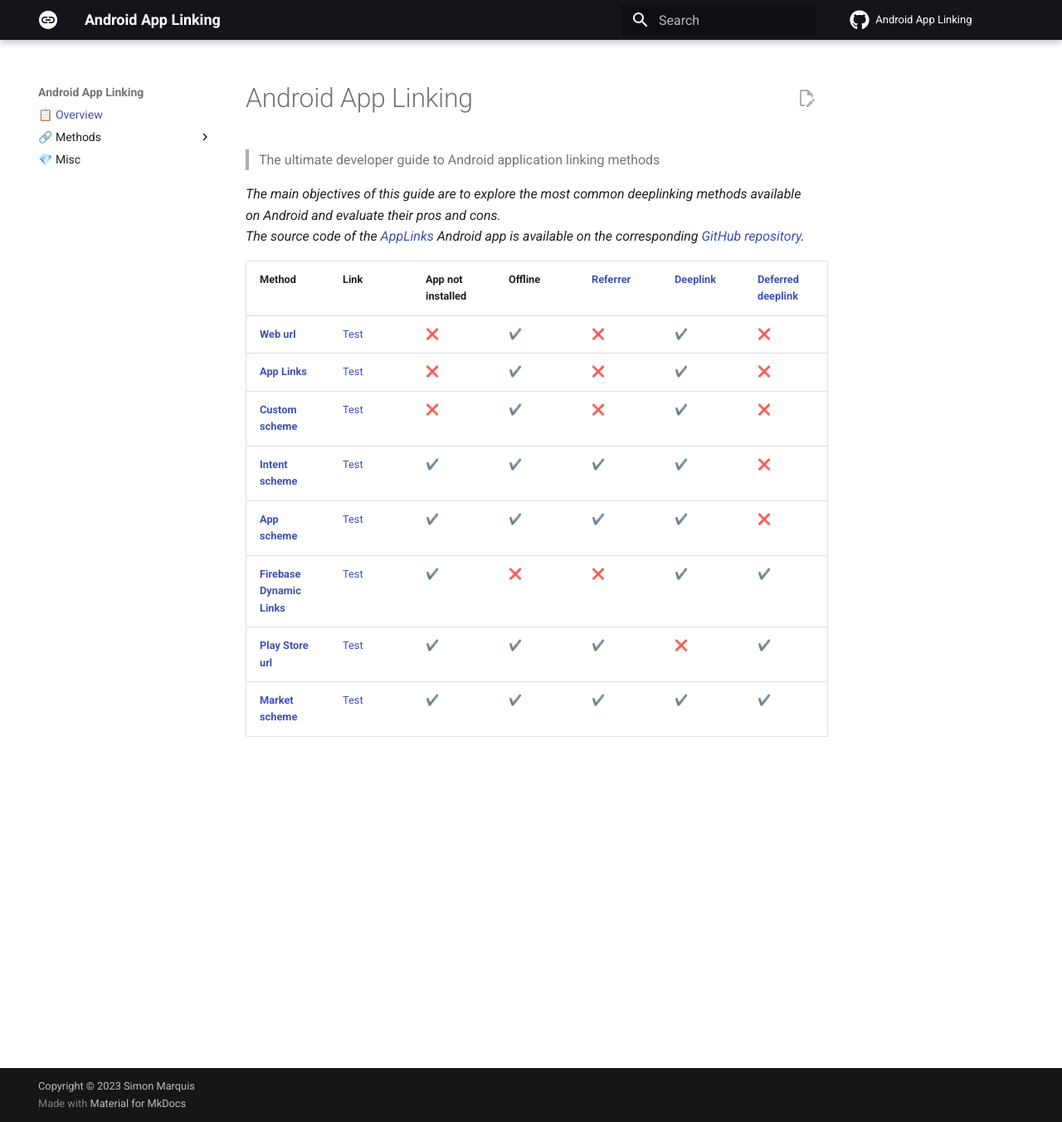
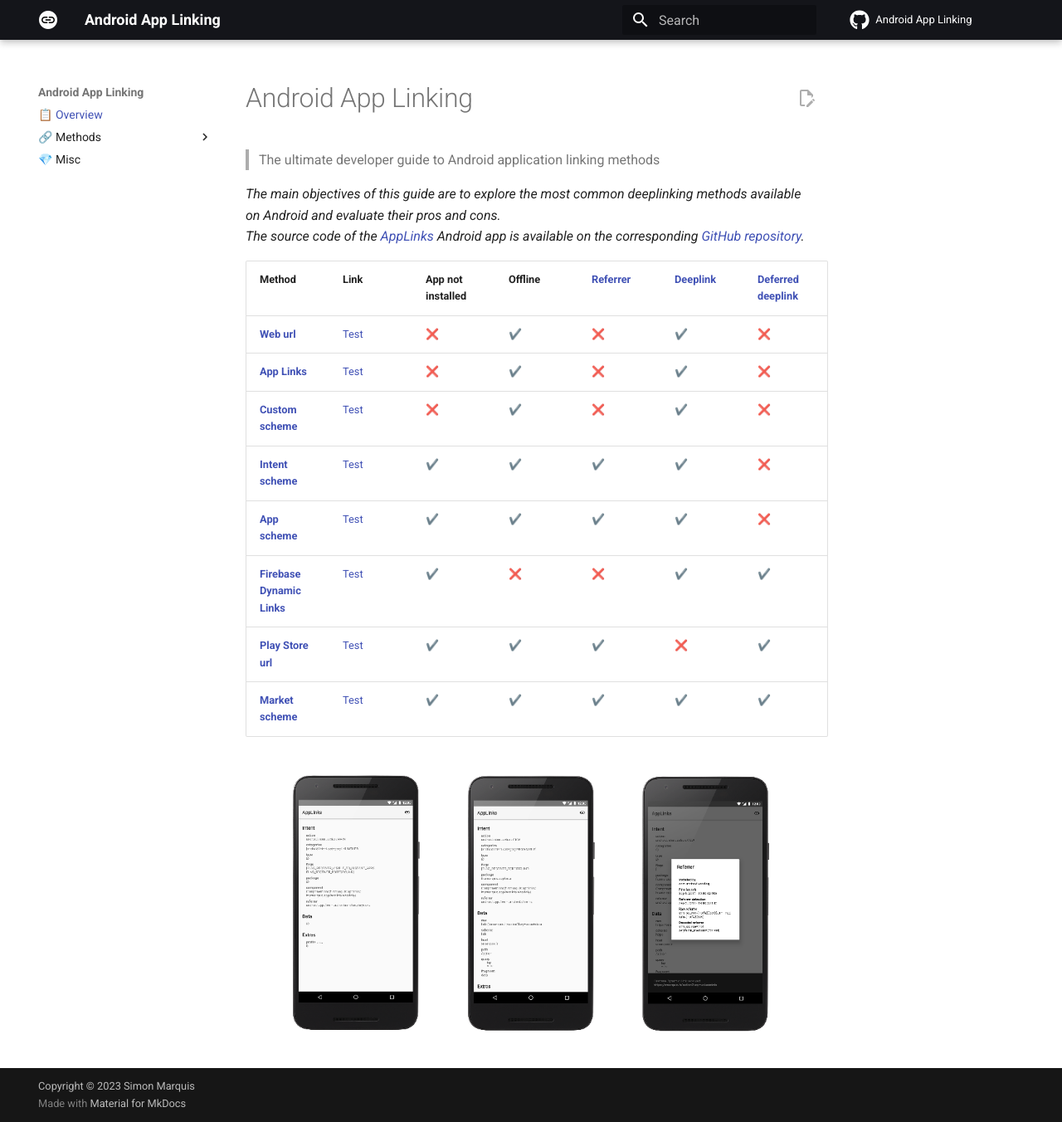
Before and after one commit to SimonMarquis/Android-App-Linking, an MkDocs documentation site: the page built from docs/index.md, in a window 1280 px wide and 1352 px high. Shown: the whole window at 83% size. Built offline with MkDocs 1.6.1 and Material for MkDocs 9.7.7, drawn with Linux system fonts in a browser that asks for light colours; comment, search, counter and statistics services are not loaded.

Commit message:
🖼️ Add picture in index.md

```diff
--- a/docs/index.md
+++ b/docs/index.md
@@ -16,6 +16,8 @@
 | **[Play Store url](play-store-url.md)** | [Test][test-play-store-url] | ✔️ | ✔️ | ✔️ | ❌ | ✔️ |
 | **[Market scheme](market-scheme.md)** | [Test][test-market-scheme] | ✔️ | ✔️ | ✔️ | ✔️ | ✔️ |
 
+![](assets/picture.png)
+
 [test-web-url]: http://smarquis.fr/action?key=value#data
 [test-app-links]: https://smarquis.fr/action?key=value#data
 [test-custom-scheme]: link://smarquis.fr/action?key=value#data
```
